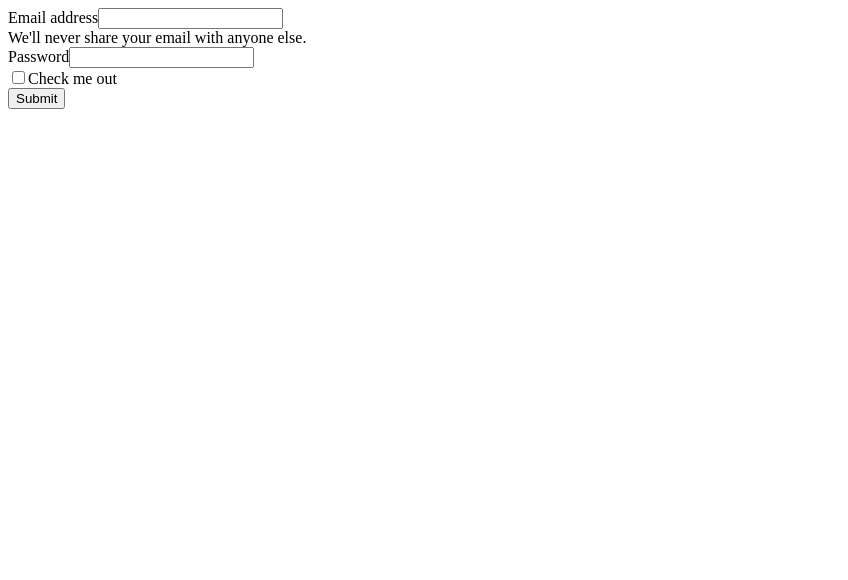
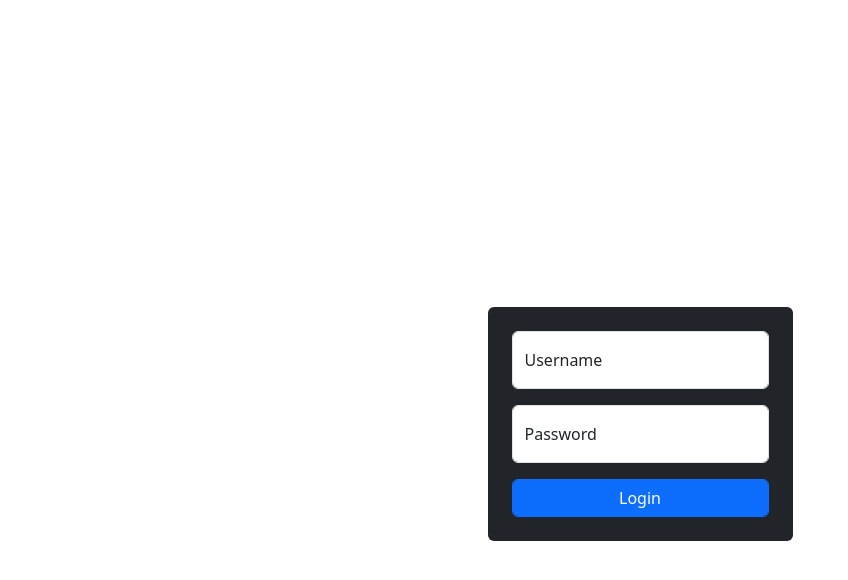
Before and after one commit to fynley17/WEBAPP_Project, a Vue app in the folder frontend/: page / in a window 1280 px wide. Shown: the top 580 px of the page, without its empty margins (0-848 px from the left). Built offline with nearby package versions, Linux system fonts and the light colour scheme.

Commit message:
adding login page

```diff
--- a/frontend/index.html
+++ b/frontend/index.html
@@ -4,10 +4,12 @@
     <meta charset="UTF-8" />
     <link rel="icon" type="image/svg+xml" href="/vite.svg" />
     <meta name="viewport" content="width=device-width, initial-scale=1.0" />
+    <link href="https://cdn.jsdelivr.net/npm/bootstrap@5.3.3/dist/css/bootstrap.min.css" rel="stylesheet" integrity="sha384-QWTKZyjpPEjISv5WaRU9OFeRpok6YctnYmDr5pNlyT2bRjXh0JMhjY6hW+ALEwIH" crossorigin="anonymous">
     <title>Vite + Vue</title>
   </head>
   <body>
     <div id="app"></div>
     <script type="module" src="/src/main.js"></script>
+    <script src="https://cdn.jsdelivr.net/npm/bootstrap@5.3.3/dist/js/bootstrap.bundle.min.js" integrity="sha384-YvpcrYf0tY3lHB60NNkmXc5s9fDVZLESaAA55NDzOxhy9GkcIdslK1eN7N6jIeHz" crossorigin="anonymous"></script>
   </body>
 </html>
--- /dev/null
+++ b/frontend/src/components/LoginForm.vue
@@ -0,0 +1,33 @@
+<template>
+    <div class="d-flex justify-content-center align-items-center" style="height: 100vh;">
+        <div class="row mt-5">
+            <div class="col">
+                <form class="bg-dark p-4 rounded">
+                    <div class="form-floating mb-3">
+                        <input type="text" name="username" class="form-control" id="username" placeholder="Username">
+                        <label for="username">Username</label>
+                    </div>
+                    <div class="form-floating mb-3">
+                        <input type="text" name="password" class="form-control" id="password" placeholder="Password">
+                        <label for="password">Password</label>
+                    </div>
+                    <button class="btn btn-primary form-control">Login</button>
+                </form>
+            </div>
+        </div>
+    </div>
+</template>
+
+<script>
+export default {
+    name: 'LoginView',
+    data() {
+        return {
+            input: {
+                username: "",
+                password: ""
+            }
+        }
+    }
+}
+</script>
--- a/frontend/src/views/Login.vue
+++ b/frontend/src/views/Login.vue
@@ -1,20 +1,16 @@
+<script>
+import LoginForm from '../components/LoginForm.vue'
+
+export default {
+    name: 'Login',
+    components: {
+        LoginForm
+    }
+}
+</script>
+
 <template>
-    <div class="flex justify-center items-center min-h-screen">
-        <form>
-            <div class="mb-3">
-                <label for="exampleInputEmail1" class="form-label">Email address</label>
-                <input type="email" class="form-control" id="exampleInputEmail1" aria-describedby="emailHelp">
-                <div id="emailHelp" class="form-text">We'll never share your email with anyone else.</div>
-            </div>
-            <div class="mb-3">
-                <label for="exampleInputPassword1" class="form-label">Password</label>
-                <input type="password" class="form-control" id="exampleInputPassword1">
-            </div>
-            <div class="mb-3 form-check">
-                <input type="checkbox" class="form-check-input" id="exampleCheck1">
-                <label class="form-check-label" for="exampleCheck1">Check me out</label>
-            </div>
-            <button type="submit" class="btn btn-primary">Submit</button>
-        </form>
+    <div>
+        <LoginForm />
     </div>
 </template>
```
